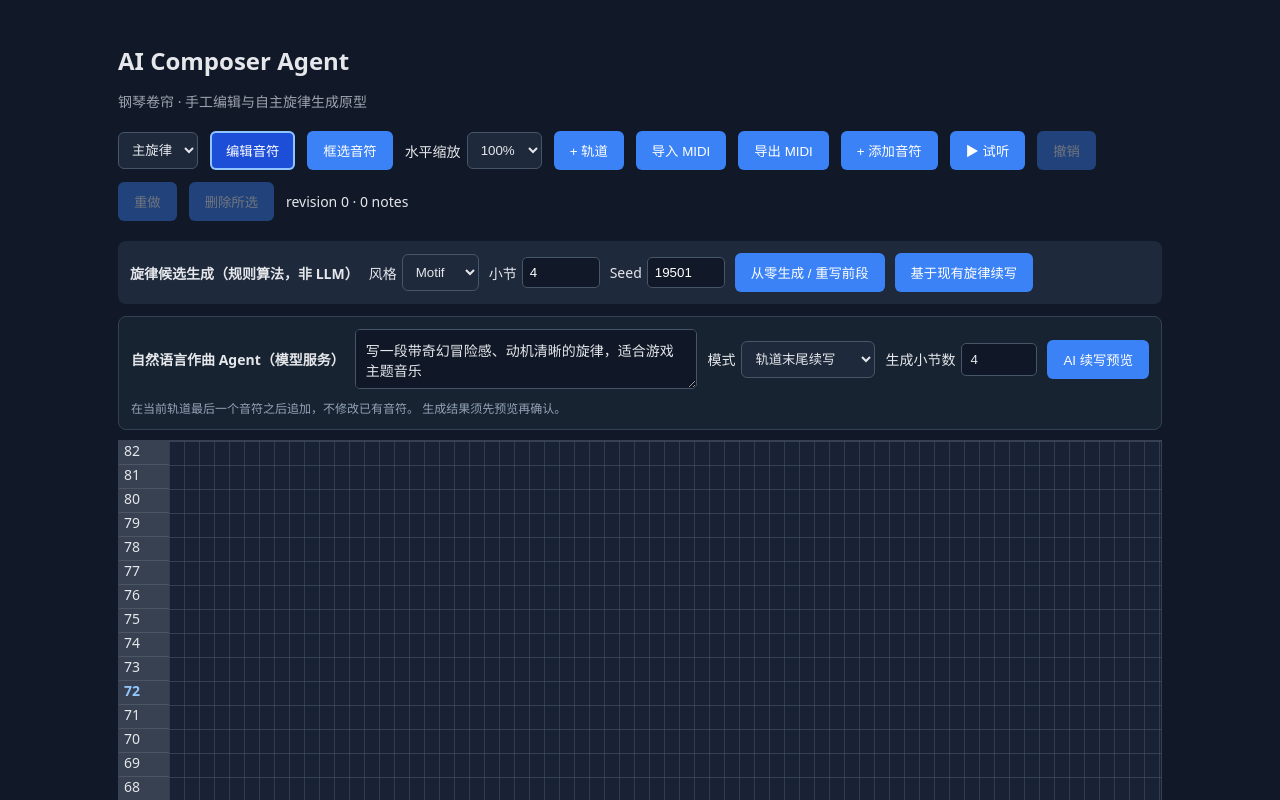
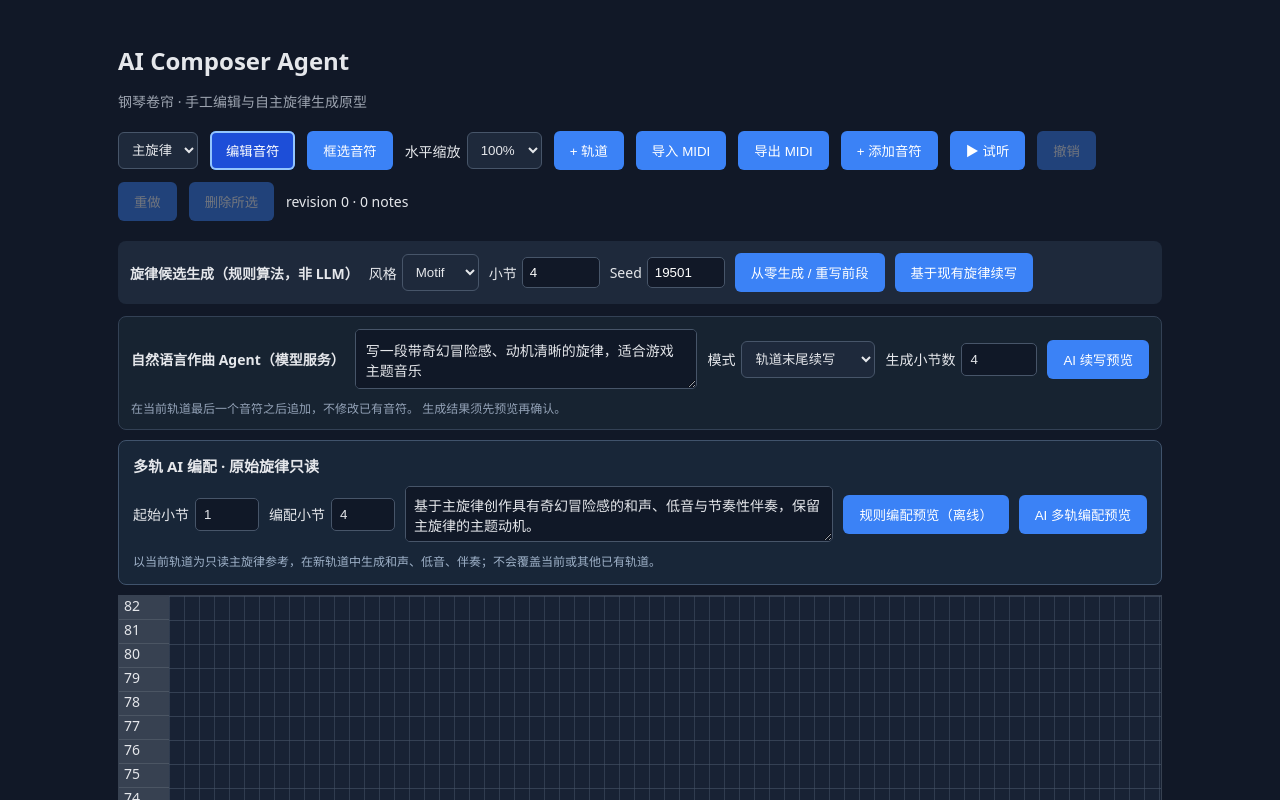
Before and after one commit to coicy/ai-composer-agent, a React (Vite) app in the folder apps/web/: page / in a window 1280 px wide. Shown: the top 800 px of the page. Built offline with nearby package versions, Linux system fonts and the light colour scheme.

Commit message:
feat(web): preview, audition and atomically approve three AI accompaniment tracks

```diff
--- a/apps/web/src/app/App.tsx
+++ b/apps/web/src/app/App.tsx
@@ -3,10 +3,11 @@ import {playProject} from '@ai-composer/audio-engine';
 import {rectangleBetween,selectNotesInRect,timeRangeOfSelectedNotes,tickToX,xToQuantizedTick,pitchToY,yToPitch,makeMoveOperations,makeVelocityOperations} from '@ai-composer/piano-roll';
 import type {GridPoint,GridRect} from '@ai-composer/piano-roll';
 import {exportMidi,importMidi} from '@ai-composer/midi-io';
-import {composeMelody,continueMelody,proposeWithProvider,proposeTranspose} from '@ai-composer/composition';
+import {composeMelody,continueMelody,proposeWithProvider,proposeTranspose,proposeArrangement,SeededArranger,ARRANGEMENT_ROLES} from '@ai-composer/composition';
 import {createRemoteProvider} from '../features/agent/remote.js';
+import {createRemoteArranger} from '../features/agent/remote-arranger.js';
 import {VelocityLane} from '../features/editor/VelocityLane.js';
-import type {MelodyCandidate,MelodyStyle} from '@ai-composer/composition';
+import type {MelodyCandidate,MelodyStyle,ArrangementCandidate,ArrangementRole} from '@ai-composer/composition';
 import type {PointerEvent as ReactPointerEvent} from 'react';
 import {createSession,commitSession,undoSession,redoSession} from '@ai-composer/music-core';
 import type {EditSession,MidiNote,MusicProject,NoteOperation} from '@ai-composer/music-core';
@@ -28,6 +29,13 @@ export function App(){
  const picker=useRef<HTMLInputElement|null>(null);
  const [error,setError]=useState('');
  const [candidate,setCandidate]=useState<MelodyCandidate|null>(null);
+ const [arrangement,setArrangement]=useState<ArrangementCandidate|null>(null);
+ const [arrangementView,setArrangementView]=useState<ArrangementRole>('harmony');
+ const [arrangeStartBar,setArrangeStartBar]=useState(1);
+ const [arrangeBars,setArrangeBars]=useState(4);
+ const [arrangePrompt,setArrangePrompt]=useState('基于主旋律创作具有奇幻冒险感的和声、低音与节奏性伴奏，保留主旋律的主题动机。');
+ const [arrangePending,setArrangePending]=useState(false);
+ const arrangeRequest=useRef<AbortController|null>(null);
  const [style,setStyle]=useState<MelodyStyle>('motif');
  const [seed,setSeed]=useState(19501);
  const [bars,setBars]=useState(4);
@@ -41,7 +49,7 @@ export function App(){
  const gesture=useRef<Gesture|null>(null);
  const playback=useRef<{stop():void}|null>(null);
  const [playing,setPlaying]=useState(false);
- useEffect(()=>()=>{playback.current?.stop();activeRequest.current?.abort();},[]);
+ useEffect(()=>()=>{playback.current?.stop();activeRequest.current?.abort();arrangeRequest.current?.abort();},[]);
  useEffect(()=>{if(rollRef.current)rollRef.current.scrollTop=(127-72)*ROW-240;},[]);
  function stop(){playback.current?.stop();playback.current=null;setPlaying(false);}
  async function play(){stop();try{const handle=await playProject(session.project);playback.current=handle;setPlaying(true);setError('');}catch(e){setError(e instanceof Error?e.message:'audio_error');}}
@@ -53,10 +61,10 @@ export function App(){
  const viewport={ppq:project.ppq,pixelsPerQuarter:CELL,rowHeight:ROW,topPitch:TOP_PITCH};
  const xOf=(tick:number)=>tickToX(tick,viewport);
  const yOf=(pitch:number)=>pitchToY(pitch,viewport);
- async function loadMidi(file:File){try{stop();const imported=importMidi(new Uint8Array(await file.arrayBuffer()));setSession(createSession(imported));setCandidate(null);activeRequest.current?.abort();setActiveTrack(imported.tracks[0]!.trackId);setSelected(null);setSelectedNoteIds([]);setMarquee(null);setError('');}catch(e){setError(e instanceof Error?e.message:'import_failed');}}
+ async function loadMidi(file:File){try{stop();const imported=importMidi(new Uint8Array(await file.arrayBuffer()));setSession(createSession(imported));setCandidate(null);setArrangement(null);activeRequest.current?.abort();arrangeRequest.current?.abort();setActiveTrack(imported.tracks[0]!.trackId);setSelected(null);setSelectedNoteIds([]);setMarquee(null);setError('');}catch(e){setError(e instanceof Error?e.message:'import_failed');}}
  function downloadMidi(){try{const bytes=exportMidi(project);const copy=new Uint8Array(bytes.byteLength);copy.set(bytes);const url=URL.createObjectURL(new Blob([copy.buffer],{type:'audio/midi'}));const a=document.createElement('a');a.href=url;a.download='composition.mid';a.click();setTimeout(()=>URL.revokeObjectURL(url),1000);}catch(e){setError(e instanceof Error?e.message:'export_failed');}}
- function propose(){try{setCandidate(composeMelody({project:session.project,trackId,startBar:0,bars,style,seed}));setError('');}catch(e){setCandidate(null);setError(e instanceof Error?e.message:'generation_failed');}}
- function proposeContinuation(){try{setCandidate(continueMelody({project:session.project,trackId,bars,style,seed}));setError('');}catch(e){setCandidate(null);setError(e instanceof Error?e.message:'continuation_failed');}}
+ function propose(){try{setArrangement(null);setCandidate(composeMelody({project:session.project,trackId,startBar:0,bars,style,seed}));setError('');}catch(e){setCandidate(null);setError(e instanceof Error?e.message:'generation_failed');}}
+ function proposeContinuation(){try{setArrangement(null);setCandidate(continueMelody({project:session.project,trackId,bars,style,seed}));setError('');}catch(e){setCandidate(null);setError(e instanceof Error?e.message:'continuation_failed');}}
 
  async function proposeAI(){
   if(aiMode!=='selected'&&(!Number.isSafeInteger(aiBars)||aiBars<1||aiBars>4)){setError('AI 小节数应在 1–4 之间');return;}
@@ -77,7 +85,7 @@ export function App(){
   if(endTick-startTick>4*measure){setError('本阶段 AI 最多重写连续 4 小节的音符');return;}
   activeRequest.current?.abort();
   const controller=new AbortController();activeRequest.current=controller;
-  setModelPending(true);setCandidate(null);setError('');
+  setModelPending(true);setCandidate(null);setArrangement(null);setError('');
   try{
    const result=await proposeWithProvider(createRemoteProvider(snapshot),{
     project:snapshot,trackId,startTick,endTick,instruction,mode:aiMode==='append'?'append':'replace',
@@ -91,15 +99,54 @@ export function App(){
  function previewTranspose(semitones:12|-12){
   activeRequest.current?.abort();setModelPending(false);
   try{
-   setCandidate(proposeTranspose(session.project,trackId,selectedNoteIds,semitones));
+   setArrangement(null);setCandidate(proposeTranspose(session.project,trackId,selectedNoteIds,semitones));
    setError('');
   }catch(e){setCandidate(null);setError(e instanceof Error?e.message:'transpose_failed');}
+ }
+ async function proposeMultiTrack(useModel:boolean){
+  if(!Number.isSafeInteger(arrangeStartBar)||arrangeStartBar<1||arrangeStartBar>64||
+     !Number.isSafeInteger(arrangeBars)||arrangeBars<1||arrangeBars>4){
+   setError('编配起始小节需为 1–64，长度需为 1–4 小节');return;
+  }
+  arrangeRequest.current?.abort();
+  const controller=new AbortController();arrangeRequest.current=controller;
+  setArrangePending(true);setArrangement(null);setCandidate(null);setError('');
+  const snapshot=session.project;
+  const sourceTrackId=trackId;
+  const startTick=(arrangeStartBar-1)*snapshot.ppq*4;
+  const endTick=startTick+arrangeBars*snapshot.ppq*4;
+  try{
+   const provider=useModel?createRemoteArranger(snapshot):new SeededArranger();
+   const result=await proposeArrangement(provider,{project:snapshot,sourceTrackId,startTick,endTick,instruction:arrangePrompt},controller.signal);
+   if(!controller.signal.aborted){setArrangement(result);setArrangementView('harmony');setError('');}
+  }catch(e){if(!controller.signal.aborted)setError(e instanceof Error?e.message:'arrangement_failed');}
+  finally{if(arrangeRequest.current===controller){arrangeRequest.current=null;setArrangePending(false);}}
+ }
+ function approveMultiTrack(){
+  if(!arrangement)return;
+  const pending=arrangement;
+  const result=commitSession(session,pending.changes);
+  if(result.ok){
+   stop();setSession(result.session);
+   setActiveTrack(pending.tracks[0]!.trackId);
+   setSelected(null);setSelectedNoteIds([]);
+   setArrangement(null);setCandidate(null);setError('');
+  }else{setArrangement(null);setError(result.reason);}
+ }
+ async function previewMultiTrackAudio(){
+  if(!arrangement||arrangement.changes.baseRevision!==session.project.revision)return;
+  stop();
+  try{
+   const preview={...session.project,tracks:[...session.project.tracks,...arrangement.tracks]};
+   const handle=await playProject(preview);
+   playback.current=handle;setPlaying(true);setError('');
+  }catch(e){setError(e instanceof Error?e.message:'arrangement_preview_failed');}
  }
  function approve(){if(!candidate)return;const result=commitSession(session,candidate.changes);if(result.ok){setSession(result.session);setCandidate(null);setSelectedNoteIds([]);setError('');}else{setCandidate(null);setError(result.reason);}}
  function runOperations(operations:NoteOperation[],keepSelection=false){
   if(!operations.length)return;
   const result=commitSession(session,{baseRevision:project.revision,operations});
-  if(result.ok){setSession(result.session);setCandidate(null);if(!keepSelection)setSelectedNoteIds([]);setError('');}
+  if(result.ok){setSession(result.session);setCandidate(null);setArrangement(null);if(!keepSelection)setSelectedNoteIds([]);setError('');}
   else setError(result.reason);
  }
  function run(op:NoteOperation){runOperations([op]);}
@@ -193,7 +240,7 @@ export function App(){
  return <main>
   <header><h1>AI Composer Agent</h1><p>钢琴卷帘 · 手工编辑与自主旋律生成原型</p></header>
   <section className="toolbar">
-   <select aria-label="当前轨道" value={trackId} onChange={e=>{activeRequest.current?.abort();setCandidate(null);setActiveTrack(e.target.value);setSelected(null);setSelectedNoteIds([]);cancelMarquee();}}>{project.tracks.map(t=><option key={t.trackId} value={t.trackId}>{t.name}</option>)}</select>
+   <select aria-label="当前轨道" value={trackId} onChange={e=>{activeRequest.current?.abort();arrangeRequest.current?.abort();setCandidate(null);setArrangement(null);setActiveTrack(e.target.value);setSelected(null);setSelectedNoteIds([]);cancelMarquee();}}>{project.tracks.map(t=><option key={t.trackId} value={t.trackId}>{t.name}</option>)}</select>
    <button aria-pressed={tool==='edit'} onClick={()=>{setTool('edit');cancelMarquee();}}>编辑音符</button>
    <button aria-pressed={tool==='select'} onClick={()=>{setTool('select');cancelMarquee();}}>框选音符</button>
    <label className="zoom-control">水平缩放 <select aria-label="水平缩放" value={CELL} onChange={e=>{setCell(Number(e.target.value));cancelMarquee();}}><option value={30}>50%</option><option value={60}>100%</option><option value={90}>150%</option><option value={120}>200%</option></select></label>
@@ -201,13 +248,13 @@ export function App(){
    {selectedNoteIds.length>0&&<button onClick={()=>{setSelectedNoteIds([]);setAiMode('append');setCandidate(null);}}>清除框选</button>}
    {selectedNoteIds.length>0&&<button onClick={()=>previewTranspose(12)}>所选 +12 半音预览</button>}
    {selectedNoteIds.length>0&&<button onClick={()=>previewTranspose(-12)}>所选 -12 半音预览</button>}
-   <button onClick={()=>{const id=crypto.randomUUID();run({type:"add_track",track:{trackId:id,name:`Track ${project.tracks.length+1}`,locked:false,notes:[]}});setActiveTrack(id);setSelected(null);setSelectedNoteIds([]);}}>+ 轨道</button>
+   <button onClick={()=>{const id=crypto.randomUUID();run({type:"add_track",track:{trackId:id,name:`Track ${project.tracks.length+1}`,locked:false,notes:[]}});setActiveTrack(id);setArrangement(null);setSelected(null);setSelectedNoteIds([]);}}>+ 轨道</button>
    <input ref={picker} type="file" accept=".mid,.midi,audio/midi" style={{display:"none"}} onChange={e=>{const f=e.target.files?.[0];if(f)void loadMidi(f);e.target.value="";}}/>
    <button onClick={()=>picker.current?.click()}>导入 MIDI</button><button onClick={downloadMidi}>导出 MIDI</button>
    <button onClick={()=>{const id=crypto.randomUUID();run({type:'add_note',trackId,note:{noteId:id,pitch:72,startTick:notes.length*480,durationTicks:480,velocity:90}});setSelected(id);}}>+ 添加音符</button>
    <button onClick={()=>{if(playing)stop();else void play();}}>{playing?'■ 停止':'▶ 试听'}</button>
-   <button disabled={!session.past.length} onClick={()=>{setSession(s=>undoSession(s));setDraft({});setCandidate(null);setSelectedNoteIds([]);}}>撤销</button>
-   <button disabled={!session.future.length} onClick={()=>{setSession(s=>redoSession(s));setDraft({});setCandidate(null);setSelectedNoteIds([]);}}>重做</button>
+   <button disabled={!session.past.length} onClick={()=>{setSession(s=>undoSession(s));setDraft({});setCandidate(null);setArrangement(null);setSelectedNoteIds([]);}}>撤销</button>
+   <button disabled={!session.future.length} onClick={()=>{setSession(s=>redoSession(s));setDraft({});setCandidate(null);setArrangement(null);setSelectedNoteIds([]);}}>重做</button>
    <button disabled={!active} onClick={()=>{if(active){run({type:'delete_note',trackId,noteId:active.noteId});setSelected(null);}}}>删除所选</button>
    <span>revision {project.revision} · {notes.length} notes</span>
   </section>
@@ -225,6 +272,27 @@ export function App(){
    {modelPending&&<button onClick={()=>{activeRequest.current?.abort();setModelPending(false);}}>取消请求</button>}
    <span>{aiMode==='selected'?'框选音符后只替换选中的 Note ID；其他音符即使同时发声也会保留。':aiMode==='replace'?'整小节范围替换；锁定及跨边界音符阻止重写。':'在当前轨道最后一个音符之后追加，不修改已有音符。'} 生成结果须先预览再确认。</span>
   </section>
+  <section className="arrangement-panel" aria-label="多轨 AI 编配">
+   <strong>多轨 AI 编配 · 原始旋律只读</strong>
+   <label>起始小节 <input type="number" aria-label="编配起始小节" min={1} max={64} value={arrangeStartBar} onChange={e=>{setArrangeStartBar(Number(e.target.value));setArrangement(null);}}/></label>
+   <label>编配小节 <input type="number" aria-label="编配小节数" min={1} max={4} value={arrangeBars} onChange={e=>{setArrangeBars(Number(e.target.value));setArrangement(null);}}/></label>
+   <textarea aria-label="编配要求" rows={2} maxLength={2000} value={arrangePrompt} onChange={e=>{setArrangePrompt(e.target.value);setArrangement(null);}}/>
+   <button disabled={arrangePending} onClick={()=>void proposeMultiTrack(false)}>规则编配预览（离线）</button>
+   <button disabled={arrangePending||!arrangePrompt.trim()} onClick={()=>void proposeMultiTrack(true)}>{arrangePending?'生成中…':'AI 多轨编配预览'}</button>
+   {arrangePending&&<button onClick={()=>{arrangeRequest.current?.abort();setArrangePending(false);}}>取消请求</button>}
+   <span className="arrangement-hint">以当前轨道为只读主旋律参考，在新轨道中生成和声、低音、伴奏；不会覆盖当前或其他已有轨道。</span>
+   {arrangement&&<div className="arrangement-review">
+    <strong>候选：新增 3 个轨道，{arrangement.tracks.reduce((sum,t)=>sum+t.notes.length,0)} 个 MIDI 音符（尚未提交）</strong>
+    {arrangement.tracks.map((t,i)=><span className="arrangement-track" key={t.trackId}>{t.name} · {t.notes.length} 音符</span>)}
+    <label>覆盖查看 <select aria-label="编配预览轨道" value={arrangementView} onChange={e=>setArrangementView(e.target.value as ArrangementRole)}>
+     {ARRANGEMENT_ROLES.map((role,i)=><option key={role} value={role}>{arrangement.tracks[i]!.name}</option>)}
+    </select></label>
+    <button disabled={arrangement.changes.baseRevision!==project.revision} onClick={()=>void previewMultiTrackAudio()}>试听原曲与编配候选</button>
+    <button disabled={arrangement.changes.baseRevision!==project.revision} onClick={approveMultiTrack}>确认新增 3 轨</button>
+    <button onClick={()=>setArrangement(null)}>取消编配</button>
+    {arrangement.changes.baseRevision!==project.revision&&<span className="error">工程版本已变化，必须重新生成。</span>}
+   </div>}
+  </section>
   <section className="roll" ref={rollRef} onScroll={e=>setRollScrollLeft(e.currentTarget.scrollLeft)}>
    <div className="keys">{Array.from({length:128},(_,i)=><div key={i} className={'key'+((TOP_PITCH-i)%12===0?' octave-key':'')}>{TOP_PITCH-i}</div>)}</div>
    <div className={'grid'+(tool==='select'?' select-tool':'')} style={{minWidth:gridWidth,height:128*ROW,backgroundSize:`${CELL/4}px ${ROW}px, 100% ${ROW}px`}}
@@ -233,6 +301,11 @@ export function App(){
     {aiMode!=='append'&&Number.isSafeInteger(highlightStart)&&highlightStart>=0&&Number.isSafeInteger(highlightEnd)&&highlightEnd>highlightStart&&<div className="selection-range" style={{left:xOf(highlightStart),width:xOf(highlightEnd-highlightStart)}}/>}
     {Array.from({length:128},(_,i)=><div className="lane" key={i} />)}
     {candidate?.changes.baseRevision===project.revision&&candidate.changes.operations.some(o=>(o.type==='add_note'||o.type==='update_note')&&o.trackId===trackId)&&candidate.notes.filter(n=>candidate.changes.operations.some(o=>(o.type==='add_note'&&o.note.noteId===n.noteId)||(o.type==='update_note'&&o.noteId===n.noteId))).map(n=><div key={'ghost-'+n.noteId} className="ghost-note" style={{left:xOf(n.startTick),top:yOf(n.pitch),width:Math.max(6,xOf(n.durationTicks)-2)}} />)}
+    {arrangement&&arrangement.changes.baseRevision===project.revision&&arrangement.sourceTrackId===trackId&&
+     arrangement.tracks[ARRANGEMENT_ROLES.indexOf(arrangementView)]?.notes.map(n=>
+      <div key={'arrange-ghost-'+n.noteId} className={'arrangement-ghost '+arrangementView}
+       style={{left:xOf(n.startTick),top:yOf(n.pitch),width:Math.max(6,xOf(n.durationTicks)-2)}}
+       title={`${arrangementView} pitch ${n.pitch}, tick ${n.startTick}`}/>)}
     {marquee&&<div className="marquee-box" style={{left:marquee.left,top:marquee.top,width:marquee.right-marquee.left,height:marquee.bottom-marquee.top}}/>}
     {notes.map(n=>{const display=draft[n.noteId]??n;return <div key={n.noteId} className={'note'+(selected===n.noteId?' selected':'')+(removedIds.has(n.noteId)?' pending-delete':'')+(selectedSet.has(n.noteId)?' multi-selected':'')+(updatedIds.has(n.noteId)?' pending-update':'')}
      style={{left:xOf(display.startTick),top:yOf(display.pitch),width:Math.max(6,xOf(display.durationTicks)-2)}}
--- a/apps/web/src/styles/global.css
+++ b/apps/web/src/styles/global.css
@@ -38,3 +38,16 @@ select{background:#1e293b;color:#e5e7eb;border:1px solid #475569;padding:9px;bor
 .velocity-plot{position:relative;touch-action:none;user-select:none;background:repeating-linear-gradient(to right,transparent 0,transparent 14px,#4755694c 15px)}
 .velocity-bar{position:absolute;bottom:0;background:#4c9f8b;border:1px solid #9de9d1;border-bottom:0;cursor:ns-resize;touch-action:none;min-height:2px}
 .velocity-bar.is-selected{background:#e8a648;border-color:#ffdda0}
+
+.arrangement-panel{display:flex;align-items:center;flex-wrap:wrap;gap:10px;background:#182638;border:1px solid #40536c;padding:14px;border-radius:8px;margin-bottom:10px}
+.arrangement-panel>strong{width:100%;font-size:15px}
+.arrangement-panel label{display:flex;align-items:center;gap:6px}
+.arrangement-panel input{background:#101827;color:#e5e7eb;border:1px solid #475569;border-radius:5px;padding:8px;width:64px}
+.arrangement-panel textarea{flex:1;min-width:260px;background:#101827;border:1px solid #475569;border-radius:5px;padding:8px;color:#e5e7eb;font:inherit}
+.arrangement-hint{color:#9fb2c9;font-size:12px;width:100%}
+.arrangement-review{width:100%;display:flex;gap:10px;flex-wrap:wrap;align-items:center;border-top:1px solid #40536c;padding-top:12px}
+.arrangement-review>strong{width:100%}
+.arrangement-track{font-size:12px;padding:5px 8px;border:1px solid #64748b;border-radius:4px}
+.arrangement-ghost{position:absolute;z-index:2;height:22px;pointer-events:none;opacity:.8;border-radius:3px;border:1px dashed #93c5fd;background:#60a5fa88}
+.arrangement-ghost.bass{background:#b39aff88;border-color:#c4b5fd}
+.arrangement-ghost.accompaniment{background:#f4b86a88;border-color:#fcd34d}
```
